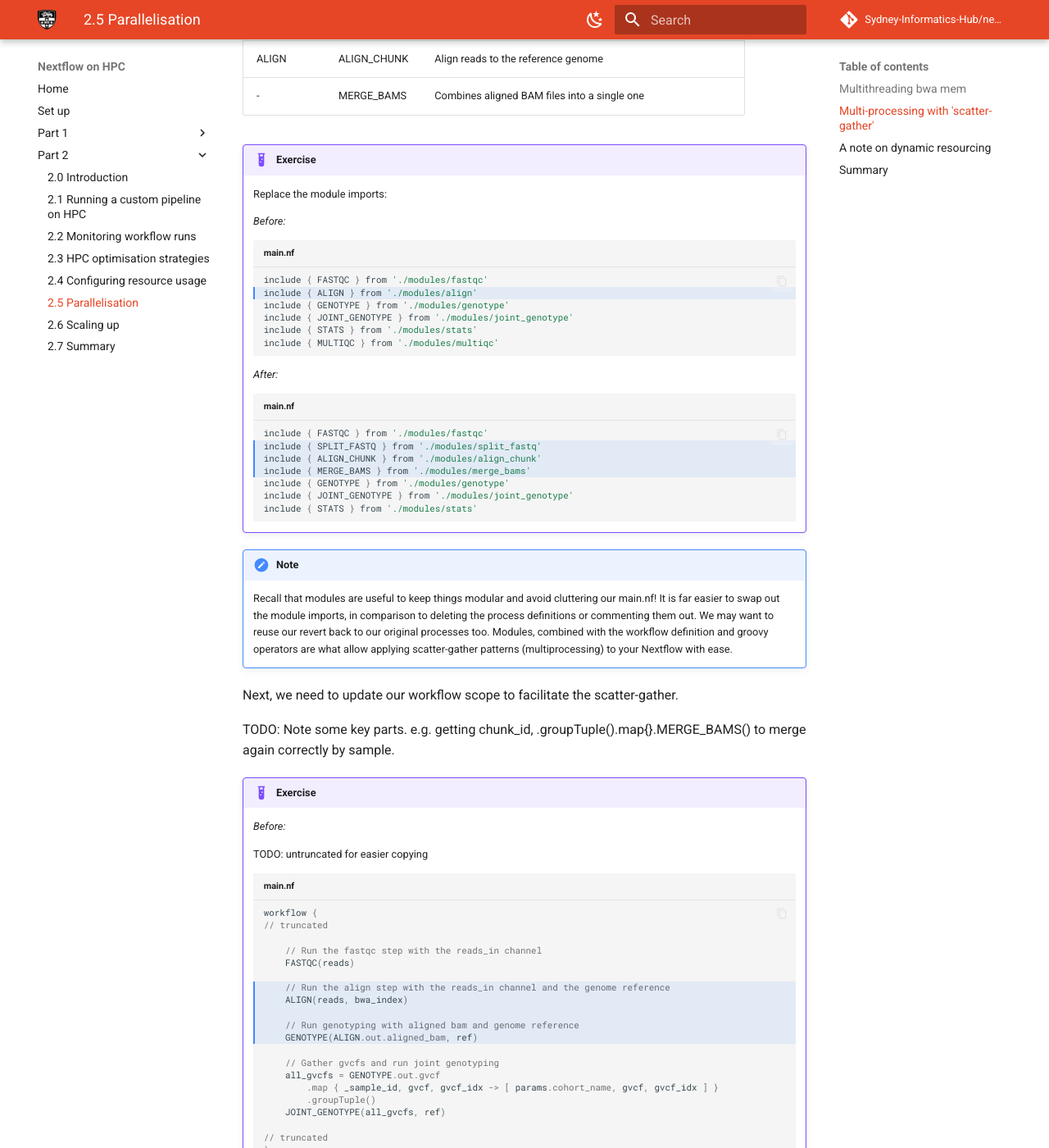
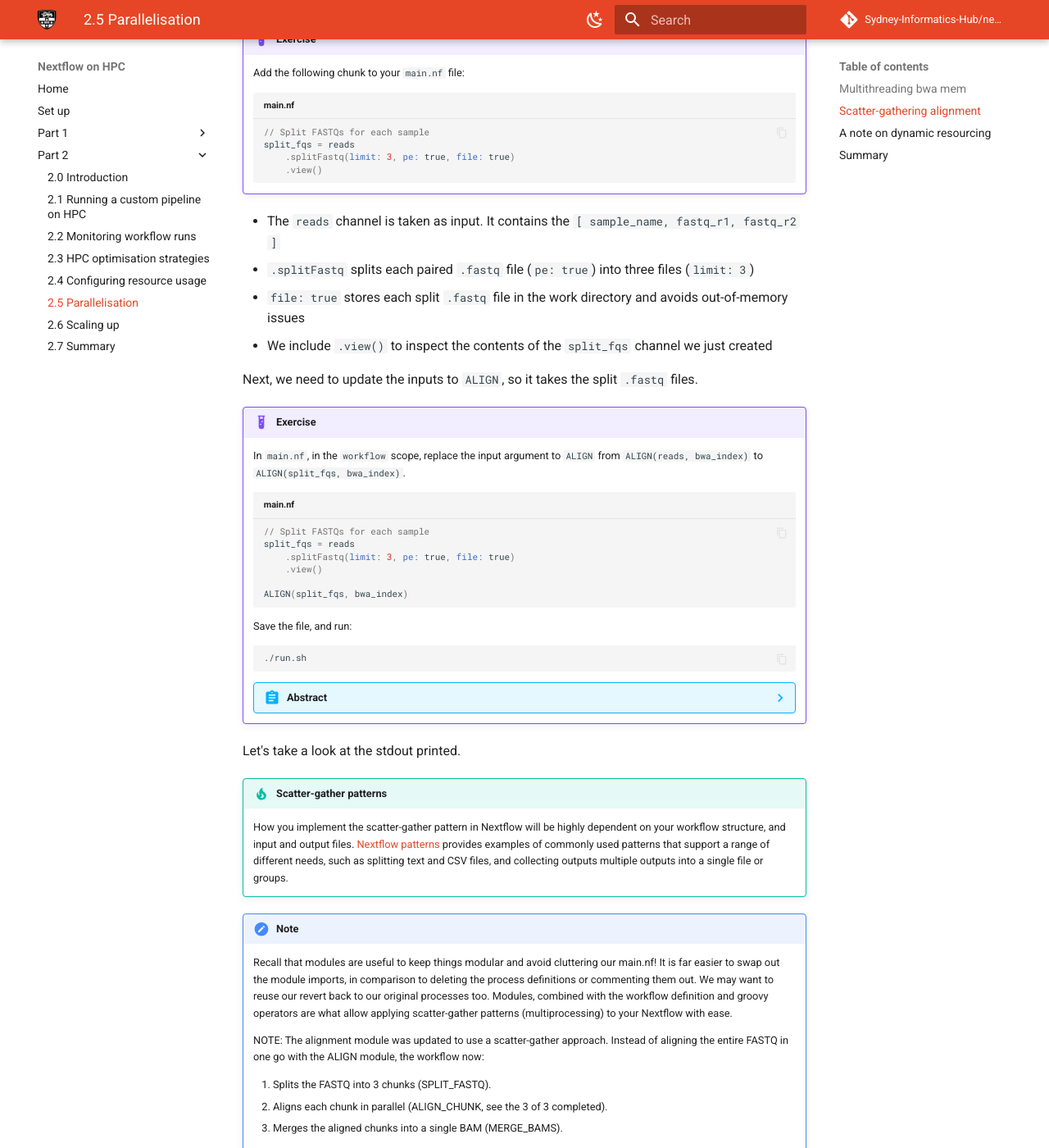
Before and after one commit to Sydney-Informatics-Hub/nextflow-hpc-workshop, an MkDocs documentation site: the page built from docs/part2/25_parallelisation.md, in a window 1280 px wide and 1400 px high, scrolled down 3918 px. Shown: the whole window at 82% size. Built offline with MkDocs 1.6.1 and Material for MkDocs 9.7.7, drawn with Linux system fonts in a browser that asks for light colours; comment, search, counter and statistics services are not loaded; some of the changed text lies outside the part shown.

Commit message:
2.5 cull redundant scatter-gather exercise, replace with splitfastq

````diff
--- a/docs/part2/25_parallelisation.md
+++ b/docs/part2/25_parallelisation.md
@@ -117,214 +117,86 @@ As responsible users of shared systems, we will select the option that maintains
 
     All software and bioinformatics tools are all built differently. Some support multi-threading, some can only run things with a single thread. Overlooking these details may not be crucial when running on systems where you have autonomy and access to all resources (personal compute, cloud instances), however, these are important parts of configuring your workflow on HPC shared systems to set reasonable limits and requests.
 
-## Multi-processing with 'scatter-gather'
+## Scatter-gathering alignment
 
 ![](figs/00_Scatter_gather_fig.png)
 
-One of the core benefits of running bioinformatics workflows on HPC is access to increased processing power and hardware. By leveraging multi-processing on HPC, if configured correctly, we can run many jobs simultaneously and reduce the overall walltime required to run the workflow.
+One of the core benefits of running bioinformatics workflows on HPC is access to increased processing power and hardware. For jobs that can be conducted indepdenently of each other, if configured correctly, we can run many jobs simultaneously and reduce the overall walltime required to run the workflow. One strategy to implement this is by:
+
+1. Splitting/scattering the data
+2. Processing each of the data chunks separately
+3. Combining/gathering the processed outputs back into a single file
 
 !!! note "Not everything can or should be split"
 
     Recall from Part 1 that we can't split everything - it should only be done if the particular processing step can be conducted independently of each other. Scattering taks does not make sense when results depend on comparing all data together, such as detecting structural variants across multiple chromosomes.
 
-We will multi-process the alignment step. Scatter-gathering in this step is widely
-used as whole genome data is large, time-consuming, and the reads can be mapped
-to a reference independently of each other.
-
-This requires replacing several modules:
-
-| Before | After       | Notes                                                            |
-| ------ | ----------- | ---------------------------------------------------------------- |
-| -      | SPLIT_FASTQ | Takes the paired-end FASTQ files and splits them into `n` chunks |
-| ALIGN  | ALIGN_CHUNK | Align reads to the reference genome                              |
-| -      | MERGE_BAMS  | Combines aligned BAM files into a single one                     |
+We will scatter-gather the alignment step. This is a widely approach for mapping reads, as whole genome data is large, can be time-consuming, and mapping can be conducted independently of each other. To do so, we will leverage Nextflow's built-in [`splitFastq`](https://www.nextflow.io/docs/latest/reference/operator.html#splitfastq) operator.
 
 !!! example "Exercise"
 
-    Replace the module imports:
+    Add the following chunk to your `main.nf` file:
 
-    _Before:_
-
-    ```groovy title="main.nf" hl_lines="2"
-    include { FASTQC } from './modules/fastqc'
-    include { ALIGN } from './modules/align'
-    include { GENOTYPE } from './modules/genotype'
-    include { JOINT_GENOTYPE } from './modules/joint_genotype'
-    include { STATS } from './modules/stats'
-    include { MULTIQC } from './modules/multiqc'
+    ```groovy title="main.nf"
+    // Split FASTQs for each sample
+    split_fqs = reads
+        .splitFastq(limit: 3, pe: true, file: true)
+        .view()
     ```
 
-    _After:_
+- The `reads` channel is taken as input. It contains the `[ sample_name, fastq_r1, fastq_r2 ]`
+- `.splitFastq` splits each paired `.fastq` file (`pe: true`) into three files (`limit: 3`)
+- `file: true` stores each split `.fastq` file in the work directory and avoids out-of-memory issues
+- We include `.view()` to inspect the contents of the `split_fqs` channel we just created
 
-    ```groovy title="main.nf" hl_lines="2-4"
-    include { FASTQC } from './modules/fastqc'
-    include { SPLIT_FASTQ } from './modules/split_fastq'
-    include { ALIGN_CHUNK } from './modules/align_chunk'
-    include { MERGE_BAMS } from './modules/merge_bams'
-    include { GENOTYPE } from './modules/genotype'
-    include { JOINT_GENOTYPE } from './modules/joint_genotype'
-    include { STATS } from './modules/stats'
-    ```
-
-!!! note
-
-    Recall that modules are useful to keep things modular and avoid cluttering our main.nf! It is far easier to swap out the module imports, in comparison to deleting the process definitions or commenting them out. We may want to reuse our revert back to our original processes too. Modules, combined with the workflow definition and groovy operators are what allow applying scatter-gather patterns (multiprocessing) to your Nextflow with ease.
-
-Next, we need to update our workflow scope to facilitate the scatter-gather.
-
-TODO: Note some key parts. e.g. getting chunk_id, .groupTuple().map{}.MERGE_BAMS()
-to merge again correctly by sample.
+Next, we need to update the inputs to `ALIGN`, so it takes the split `.fastq` files.
 
 !!! example "Exercise"
 
-    _Before:_
+    In `main.nf`, in the `workflow` scope, replace the input argument to `ALIGN` from `ALIGN(reads, bwa_index)` to `ALIGN(split_fqs, bwa_index)`.
 
-    TODO: untruncated for easier copying
+    ```groovy title="main.nf"
+    // Split FASTQs for each sample
+    split_fqs = reads
+        .splitFastq(limit: 3, pe: true, file: true)
+        .view()
 
-    ```groovy title="main.nf" hl_lines="7-11"
-    workflow {
-    // truncated
-
-        // Run the fastqc step with the reads_in channel
-        FASTQC(reads)
-
-        // Run the align step with the reads_in channel and the genome reference
-        ALIGN(reads, bwa_index)
-
-        // Run genotyping with aligned bam and genome reference
-        GENOTYPE(ALIGN.out.aligned_bam, ref)
-
-        // Gather gvcfs and run joint genotyping
-        all_gvcfs = GENOTYPE.out.gvcf
-            .map { _sample_id, gvcf, gvcf_idx -> [ params.cohort_name, gvcf, gvcf_idx ] }
-            .groupTuple()
-        JOINT_GENOTYPE(all_gvcfs, ref)
-
-    // truncated
-    }
+    ALIGN(split_fqs, bwa_index)
     ```
 
-    _After:_
-
-    ```groovy title="main.nf" hl_lines="7-42"
-    workflow {
-    // truncated
-
-        // Run the fastqc step with the reads_in channel
-        FASTQC(reads)
-
-        // Perform a scatter/gather workflow by splitting the FASTQs into multiple chunks,
-        // aligning each chunk separately, then merging the BAMs together at the end
-
-        // Split FASTQs for each sample
-        reads_to_split = reads
-            .map { it + [ params.split_n ] }
-        SPLIT_FASTQ(reads_to_split)
-
-        // Extract the chunk ID from the split FASTQs and run ALIGN_CHUNK
-        // TODO: simplify
-        split_fqs_r1 = SPLIT_FASTQ.out.split_fq
-            .map { sample_id, fqs_1, _fqs_2 -> [ sample_id, fqs_1 ] }
-            .transpose()
-            .map { sample_id, fq1 -> {
-                def chunk_id = fq1.baseName.tokenize(".")[0]
-                [ sample_id, chunk_id, fq1 ]
-            } }
-        split_fqs_r2 = SPLIT_FASTQ.out.split_fq
-            .map { sample_id, _fqs_1, fqs_2 -> [ sample_id, fqs_2 ] }
-            .transpose()
-            .map { sample_id, fq2 -> {
-                def chunk_id = fq2.baseName.tokenize(".")[0]
-                [ sample_id, chunk_id, fq2 ]
-            } }
-        split_fqs = split_fqs_r1.join(split_fqs_r2, by: [0, 1])
-
-        ALIGN_CHUNK(split_fqs, bwa_index)
-
-        // Gather all BAM chunks for a sample and run MERGE_BAMS
-        gathered_bams = ALIGN_CHUNK.out.aligned_bam
-            .groupTuple()
-            .map { sample_id, chunk_id, bams, bais -> [ sample_id, bams, bais ] }
-        MERGE_BAMS(gathered_bams)
-
-        // Run genotyping with aligned bam and genome reference
-        GENOTYPE(MERGE_BAMS.out.aligned_bam, ref)
-
-        // Gather gvcfs and run joint genotyping
-        all_gvcfs = GENOTYPE.out.gvcf
-            .map { _sample_id, gvcf, gvcf_idx -> [ params.cohort_name, gvcf, gvcf_idx ] }
-            .groupTuple()
-        JOINT_GENOTYPE(all_gvcfs, ref)
-
-    // truncated
-    }
+    Save the file, and run:
+    ```bash
+    ./run.sh
     ```
 
- <!--- If you run the workflow now, it will fail because params.split_n is
- not defined. Could be a troubleshooting exercise --->
+    ??? abstract Show output
+
+        ```console title="Output"
+        [NA12877, /scratch/pawsey1227/fjaya/nextflow-on-hpc-materials/part2/work/86/7ca90d09bee8f0f952b82e0b791d66/NA12877_chr20-22.R1.1.fq, /scratch/pawsey1227/fjaya/nextflow-on-hpc-materials/part2/work/c8/f6d055eae92f2336aa98b2d2790623/NA12877_chr20-22.R2.1.fq]
+        [NA12877, /scratch/pawsey1227/fjaya/nextflow-on-hpc-materials/part2/work/86/7ca90d09bee8f0f952b82e0b791d66/NA12877_chr20-22.R1.2.fq, /scratch/pawsey1227/fjaya/nextflow-on-hpc-materials/part2/work/c8/f6d055eae92f2336aa98b2d2790623/NA12877_chr20-22.R2.2.fq]
+        [NA12877, /scratch/pawsey1227/fjaya/nextflow-on-hpc-materials/part2/work/86/7ca90d09bee8f0f952b82e0b791d66/NA12877_chr20-22.R1.3.fq, /scratch/pawsey1227/fjaya/nextflow-on-hpc-materials/part2/work/c8/f6d055eae92f2336aa98b2d2790623/NA12877_chr20-22.R2.3.fq]
+        executor >  slurm (8)
+        [f1/dea318] process > FASTQC (fastqc on NA12877) [100%] 1 of 1 ✔
+        [79/d85144] process > ALIGN (2)                  [100%] 3 of 3 ✔
+        [4d/c80183] process > GENOTYPE (1)               [100%] 1 of 1 ✔
+        [63/8a26ab] process > JOINT_GENOTYPE (1)         [100%] 1 of 1 ✔
+        [61/5157d0] process > STATS (1)                  [100%] 1 of 1 ✔
+        [1e/b0a7c0] process > MULTIQC                    [100%] 1 of 1 ✔
+        Completed at: 16-Nov-2025 21:24:28
+        Duration    : 1m 47s
+        CPU hours   : (a few seconds)
+        Succeeded   : 8
+        ```
+
+Let's take a look at the stdout printed.
 
 !!! tip "Scatter-gather patterns"
 
     How you implement the scatter-gather pattern in Nextflow will be highly dependent on your workflow structure, and input and output files. [Nextflow patterns](https://nextflow-io.github.io/patterns/) provides examples of commonly used patterns that support a range of different needs, such as splitting text and CSV files, and collecting outputs multiple outputs into a single file or groups.
 
-Lastly, a new parameter, `params.split_n` was defined in workflow logic. This determines how many "chunks" each paired-end FASTQ will be split into, and importantly determines how many processes will run in parallel.
+!!! note
 
-!!! example "Exercise"
-
-    - In `nextflow.config` within the `params` scope, define `split_n`.
-    - Provide a default value of `split_n = 3`. This will split the FASTQ file
-    into three chunks.
-
-    ??? note "Answer"
-
-        ```groovy title="nextflow.config" hl_lines="12"
-        // Define params
-        params {
-            samplesheet = "$projectDir/samplesheet_single.csv"
-            ref_prefix = "$projectDir/../data/ref/Hg38.subsetchr20-22"
-            ref_fasta = "${params.ref_prefix}.fasta"
-            ref_fai = "${params.ref_prefix}.fasta.fai"
-            ref_dict = "${params.ref_prefix}.dict"
-            bwa_index = "$projectDir/../data/ref"
-            bwa_index_name = "Hg38.subsetchr20-22.fasta"
-            cohort_name = "cohort"
-            outdir = "results"
-            split_n = 3
-        }
-        ```
-
-**TODO: REPLACE LABELS IN CONFIG**
-
-Lastly, add the `process_small` labels to each of the modules:
-
-- `SPLIT_FASTQ`
-- `ALIGN_CHUNK`
-- `MERGE_BAMS`
-
-!!! example "Exercise"
-
-    TODO: configure the three modules withName
-
-    now run the parallelised pipeline
-    ```bash
-    ./run.sh
-    ```
-
-    Your output should look similar to this
-    ```groovy
-    [82/d867f8] FASTQC (fastqc on NA12877)             [100%] 1 of 1 ✔
-    [43/40bd7e] SPLIT_FASTQ (split fastqs for NA12877) [100%] 1 of 1 ✔
-    [0a/0ef899] ALIGN_CHUNK (2)                        [100%] 3 of 3 ✔
-    [c1/79d4cf] MERGE_BAMS (1)                         [100%] 1 of 1 ✔
-    [f8/c1663c] GENOTYPE (1)                           [100%] 1 of 1 ✔
-    [a7/a67522] JOINT_GENOTYPE (1)                     [100%] 1 of 1 ✔
-    [49/418d69] STATS (1)                              [100%] 1 of 1 ✔
-    [2e/1b5029] MULTIQC                                [100%] 1 of 1 ✔
-    Completed at: 11-Nov-2025 11:59:08
-    Duration    : 4m 31s
-    CPU hours   : (a few seconds)
-    Succeeded   : 10
-    ```
+    Recall that modules are useful to keep things modular and avoid cluttering our main.nf! It is far easier to swap out the module imports, in comparison to deleting the process definitions or commenting them out. We may want to reuse our revert back to our original processes too. Modules, combined with the workflow definition and groovy operators are what allow applying scatter-gather patterns (multiprocessing) to your Nextflow with ease.
 
     NOTE: The alignment module was updated to use a scatter-gather approach. Instead of aligning the entire FASTQ in one go with the ALIGN module, the workflow now:
 
````
